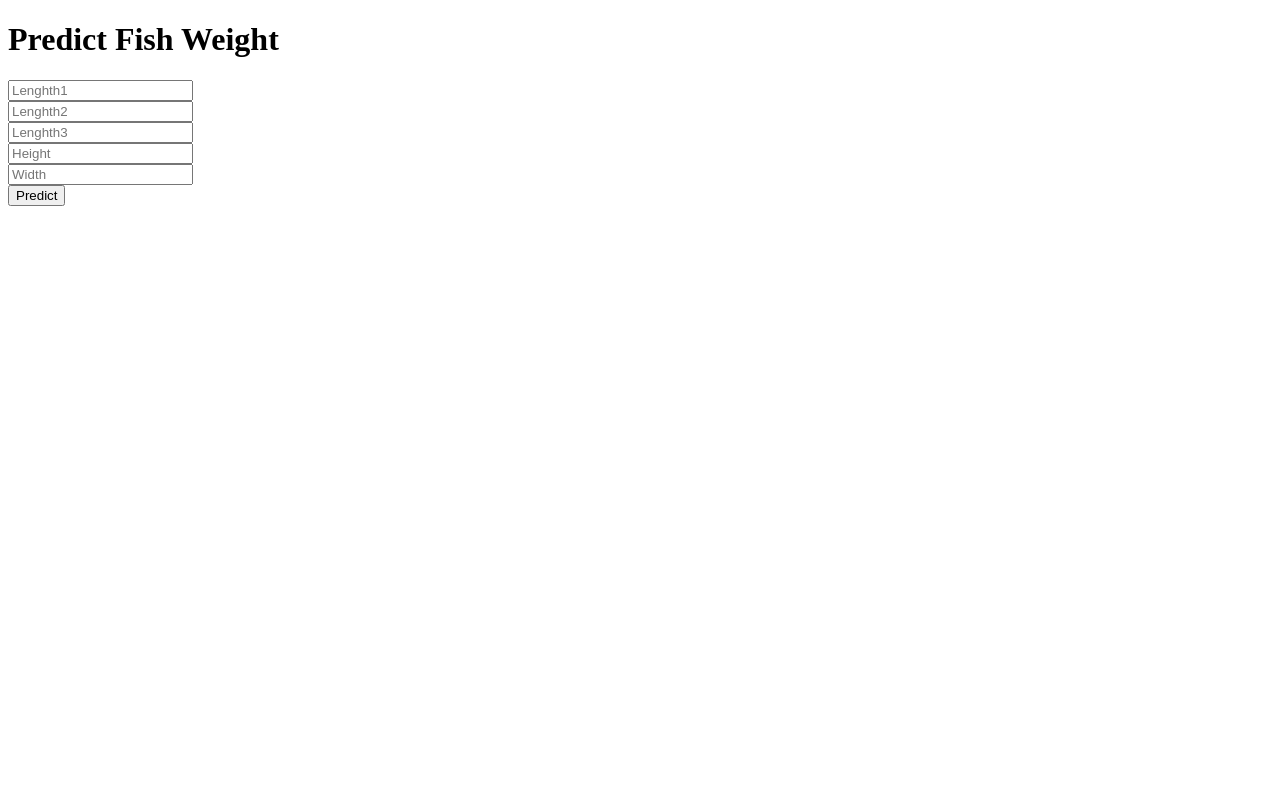
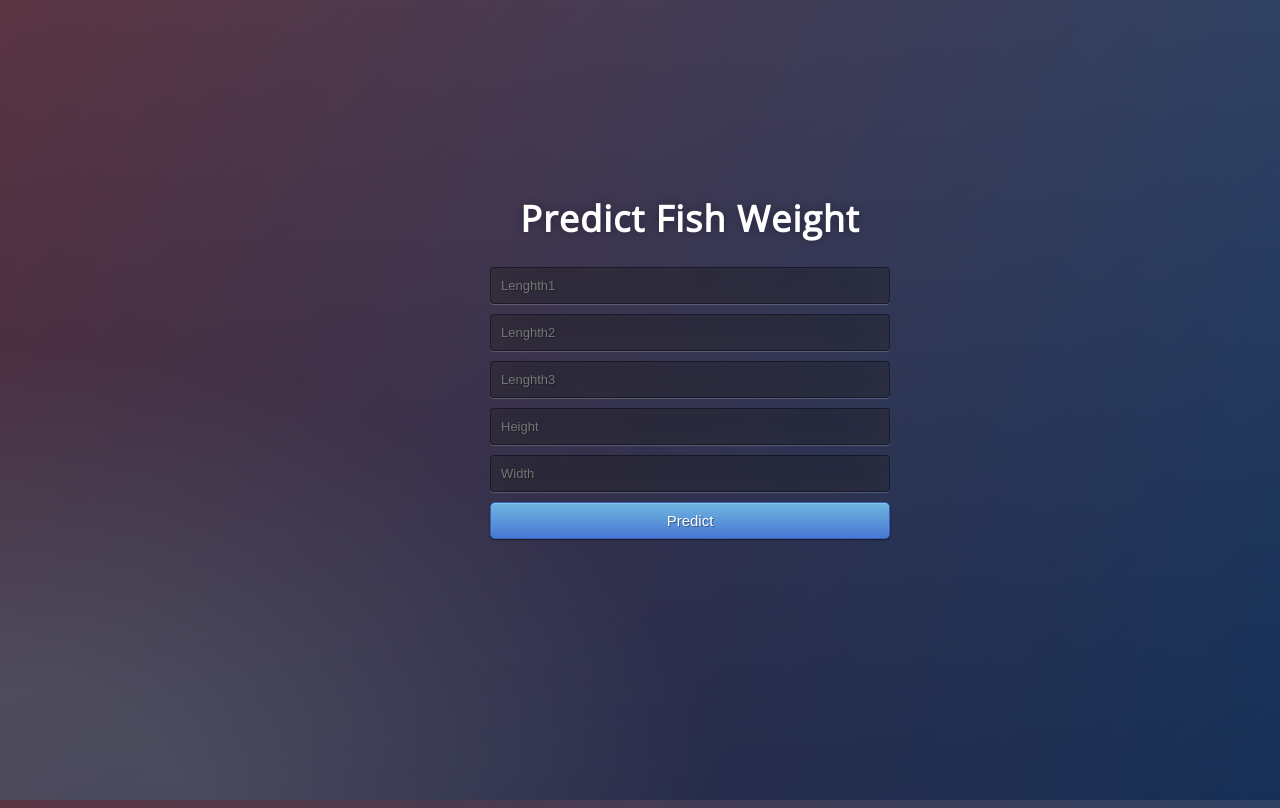
Before and after one commit to shravya2801/fish-prediction, a Flask app: page / in a window 1280 px wide. Before the commit the page ends 206 px from the top, so only its background shows below. Run offline with Flask 2, Linux system fonts and the light colour scheme; parts of the project's set-up code (start-up, migrations or seed data) failed here and were passed over.

Commit message:
new model

```diff
--- a/app.py
+++ b/app.py
@@ -21,7 +21,7 @@ def predict():
     output = round(prediction[0], 2)
     print(output)
 
-    return render_template('home.html', prediction_text='Weight will be  $ {}'.format(output))
+    return render_template('home.html', prediction_text='Weight will be {}'.format(output))
 
 @app.route('/predict_api',methods=['POST'])
 def predict_api():
--- a/templates/home.html
+++ b/templates/home.html
@@ -6,6 +6,71 @@
 
 
 </head>
+<style>
+  @import url(https://fonts.googleapis.com/css?family=Open+Sans);
+.btn { display: inline-block; *display: inline; *zoom: 1; padding: 4px 10px 4px; margin-bottom: 0; font-size: 13px; line-height: 18px; color: #333333; text-align: center;text-shadow: 0 1px 1px rgba(255, 255, 255, 0.75); vertical-align: middle; background-color: #f5f5f5; background-image: -moz-linear-gradient(top, #ffffff, #e6e6e6); background-image: -ms-linear-gradient(top, #ffffff, #e6e6e6); background-image: -webkit-gradient(linear, 0 0, 0 100%, from(#ffffff), to(#e6e6e6)); background-image: -webkit-linear-gradient(top, #ffffff, #e6e6e6); background-image: -o-linear-gradient(top, #ffffff, #e6e6e6); background-image: linear-gradient(top, #ffffff, #e6e6e6); background-repeat: repeat-x; filter: progid:dximagetransform.microsoft.gradient(startColorstr=#ffffff, endColorstr=#e6e6e6, GradientType=0); border-color: #e6e6e6 #e6e6e6 #e6e6e6; border-color: rgba(0, 0, 0, 0.1) rgba(0, 0, 0, 0.1) rgba(0, 0, 0, 0.25); border: 1px solid #e6e6e6; -webkit-border-radius: 4px; -moz-border-radius: 4px; border-radius: 4px; -webkit-box-shadow: inset 0 1px 0 rgba(255, 255, 255, 0.2), 0 1px 2px rgba(0, 0, 0, 0.05); -moz-box-shadow: inset 0 1px 0 rgba(255, 255, 255, 0.2), 0 1px 2px rgba(0, 0, 0, 0.05); box-shadow: inset 0 1px 0 rgba(255, 255, 255, 0.2), 0 1px 2px rgba(0, 0, 0, 0.05); cursor: pointer; *margin-left: .3em; }
+.btn:hover, .btn:active, .btn.active, .btn.disabled, .btn[disabled] { background-color: #e6e6e6; }
+.btn-large { padding: 9px 14px; font-size: 15px; line-height: normal; -webkit-border-radius: 5px; -moz-border-radius: 5px; border-radius: 5px; }
+.btn:hover { color: #333333; text-decoration: none; background-color: #e6e6e6; background-position: 0 -15px; -webkit-transition: background-position 0.1s linear; -moz-transition: background-position 0.1s linear; -ms-transition: background-position 0.1s linear; -o-transition: background-position 0.1s linear; transition: background-position 0.1s linear; }
+.btn-primary, .btn-primary:hover { text-shadow: 0 -1px 0 rgba(0, 0, 0, 0.25); color: #ffffff; }
+.btn-primary.active { color: rgba(255, 255, 255, 0.75); }
+.btn-primary { background-color: #4a77d4; background-image: -moz-linear-gradient(top, #6eb6de, #4a77d4); background-image: -ms-linear-gradient(top, #6eb6de, #4a77d4); background-image: -webkit-gradient(linear, 0 0, 0 100%, from(#6eb6de), to(#4a77d4)); background-image: -webkit-linear-gradient(top, #6eb6de, #4a77d4); background-image: -o-linear-gradient(top, #6eb6de, #4a77d4); background-image: linear-gradient(top, #6eb6de, #4a77d4); background-repeat: repeat-x; filter: progid:dximagetransform.microsoft.gradient(startColorstr=#6eb6de, endColorstr=#4a77d4, GradientType=0);  border: 1px solid #3762bc; text-shadow: 1px 1px 1px rgba(0,0,0,0.4); box-shadow: inset 0 1px 0 rgba(255, 255, 255, 0.2), 0 1px 2px rgba(0, 0, 0, 0.5); }
+.btn-primary:hover, .btn-primary:active, .btn-primary.active, .btn-primary.disabled, .btn-primary[disabled] { filter: none; background-color: #4a77d4; }
+.btn-block { width: 100%; display:block; }
+
+* { -webkit-box-sizing:border-box; -moz-box-sizing:border-box; -ms-box-sizing:border-box; -o-box-sizing:border-box; box-sizing:border-box; }
+
+html { width: 100%; height:100%; overflow:hidden; }
+
+body {
+	width: 100%;
+	height:100%;
+	font-family: 'Open Sans', sans-serif;
+	background: #092756;
+	color: #fff;
+	font-size: 18px;
+	text-align:center;
+	letter-spacing:1.2px;
+	background: -moz-radial-gradient(0% 100%, ellipse cover, rgba(104,128,138,.4) 10%,rgba(138,114,76,0) 40%),-moz-linear-gradient(top,  rgba(57,173,219,.25) 0%, rgba(42,60,87,.4) 100%), -moz-linear-gradient(-45deg,  #670d10 0%, #092756 100%);
+	background: -webkit-radial-gradient(0% 100%, ellipse cover, rgba(104,128,138,.4) 10%,rgba(138,114,76,0) 40%), -webkit-linear-gradient(top,  rgba(57,173,219,.25) 0%,rgba(42,60,87,.4) 100%), -webkit-linear-gradient(-45deg,  #670d10 0%,#092756 100%);
+	background: -o-radial-gradient(0% 100%, ellipse cover, rgba(104,128,138,.4) 10%,rgba(138,114,76,0) 40%), -o-linear-gradient(top,  rgba(57,173,219,.25) 0%,rgba(42,60,87,.4) 100%), -o-linear-gradient(-45deg,  #670d10 0%,#092756 100%);
+	background: -ms-radial-gradient(0% 100%, ellipse cover, rgba(104,128,138,.4) 10%,rgba(138,114,76,0) 40%), -ms-linear-gradient(top,  rgba(57,173,219,.25) 0%,rgba(42,60,87,.4) 100%), -ms-linear-gradient(-45deg,  #670d10 0%,#092756 100%);
+	background: -webkit-radial-gradient(0% 100%, ellipse cover, rgba(104,128,138,.4) 10%,rgba(138,114,76,0) 40%), linear-gradient(to bottom,  rgba(57,173,219,.25) 0%,rgba(42,60,87,.4) 100%), linear-gradient(135deg,  #670d10 0%,#092756 100%);
+	filter: progid:DXImageTransform.Microsoft.gradient( startColorstr='#3E1D6D', endColorstr='#092756',GradientType=1 );
+
+}
+.login {
+	position: absolute;
+	top: 40%;
+	left: 50%;
+	margin: -150px 0 0 -150px;
+	width:400px;
+	height:400px;
+}
+
+.login h1 { color: #fff; text-shadow: 0 0 10px rgba(0,0,0,0.3); letter-spacing:1px; text-align:center; }
+
+input {
+	width: 100%;
+	margin-bottom: 10px;
+	background: rgba(0,0,0,0.3);
+	border: none;
+	outline: none;
+	padding: 10px;
+	font-size: 13px;
+	color: #fff;
+	text-shadow: 1px 1px 1px rgba(0,0,0,0.3);
+	border: 1px solid rgba(0,0,0,0.3);
+	border-radius: 4px;
+	box-shadow: inset 0 -5px 45px rgba(100,100,100,0.2), 0 1px 1px rgba(255,255,255,0.2);
+	-webkit-transition: box-shadow .5s ease;
+	-moz-transition: box-shadow .5s ease;
+	-o-transition: box-shadow .5s ease;
+	-ms-transition: box-shadow .5s ease;
+	transition: box-shadow .5s ease;
+}
+input:focus { box-shadow: inset 0 -5px 45px rgba(100,100,100,0.4), 0 1px 1px rgba(255,255,255,0.2); }
+</style>
 
 <body>
  <div class="login">
```
